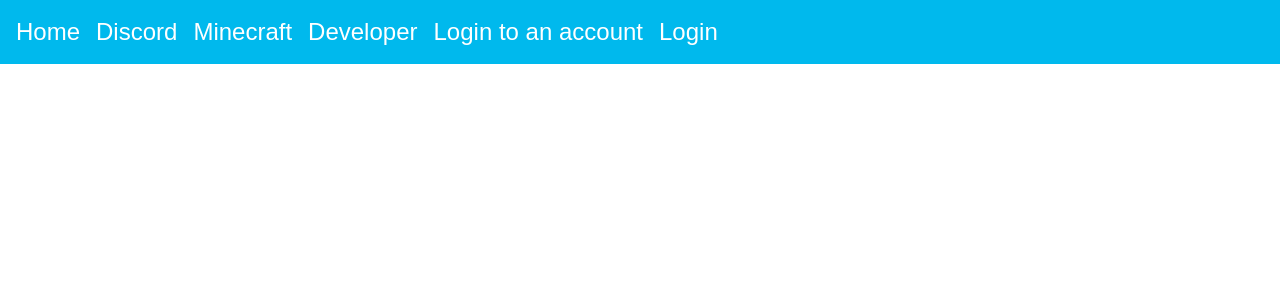
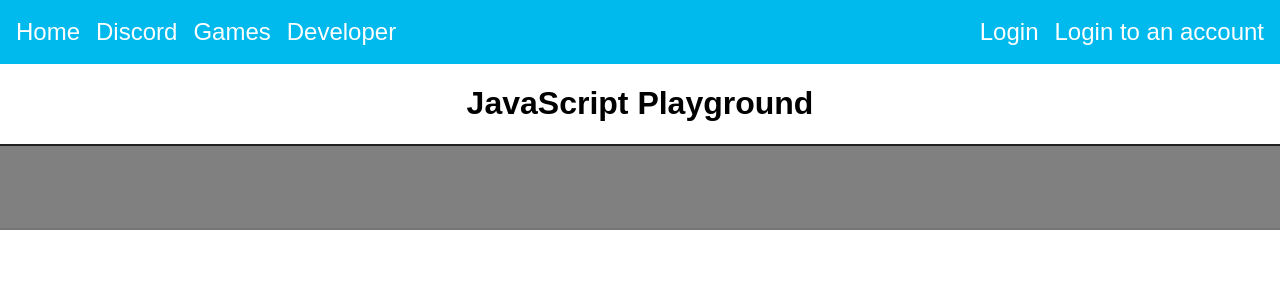
Before and after one commit to gitleolee/dytro, a React (Create React App) app: page /developer/jsplayground in a window 1280 px wide. Shown: the top 300 px of the page. Built offline with nearby package versions, Linux system fonts and the light colour scheme.

Commit message:
Big Changes BLAH

```diff
--- a/src/App.js
+++ b/src/App.js
@@ -8,7 +8,10 @@ import Chat from './components/Chat';
 import request from 'axios';
 import { URL } from './constants';
 import Minecraft from './components/minecraft';
+import MinecraftServer from './components/minecraft/Servers';
 import Developer from './components/Developer';
+import JSPlayground from './components/Developer/JavaScriptPlayground';
+import Games from './components/games';
 
 class App extends Component {
   state = {
@@ -51,10 +54,21 @@ class App extends Component {
         />
         <Route
           exact
+          path="/developer/jsplayground"
+          component={() => <JSPlayground />}
+        />
+        <Route
+          exact
           path="/developer"
           component={() => <Developer userId={userId} username={username} />}
         />
         <Route exact path="/games/minecraft" component={() => <Minecraft />} />
+        <Route
+          exact
+          path="/games/minecraft/servers"
+          component={() => <MinecraftServer />}
+        />
+        <Route exact path="/games" component={() => <Games />} />
         <Route
           exact
           path="/login"
--- /dev/null
+++ b/src/components/Developer/JavaScriptPlayground.js
@@ -0,0 +1,26 @@
+import React, { Component } from 'react';
+import { css } from 'emotion';
+
+export default class JSPlayground extends Component {
+  render() {
+    return (
+      <div
+        className={css`
+          display: flex;
+          flex-direction: column;
+          align-items: center;
+          justify-content: center;
+
+          input {
+            background-color: grey;
+            width: 100%;
+            height: 5rem;
+          }
+        `}
+      >
+        <h1>JavaScript Playground</h1>
+        <input id="CodeInput" />
+      </div>
+    );
+  }
+}
--- a/src/components/Header.js
+++ b/src/components/Header.js
@@ -45,7 +45,7 @@ export default class Header extends Component {
         >
           Discord
         </a>
-        <Link to="/games/minecraft">Minecraft</Link>
+        <Link to="/games">Games</Link>
         <Link to="/developer">Developer</Link>
         <div
           className={css`
@@ -53,16 +53,32 @@ export default class Header extends Component {
             align-items: center;
             height: 4rem;
             background: #00b9ed;
+            flex-direction: row-reverse;
+            width: 100%;
             a {
               margin-left: 1rem;
               margin-right: 0rem;
             }
             .green {
-              color: rgb(0, 255, 0);
+              color: white;
+              background-color: rgb(0, 255, 0);
+              justify-content: center;
+              text-align: center;
+              width: 50px;
+              height: 2rem;
+              border-radius: 5px;
+              padding-top: 0.25rem;
+            }
+            .Last {
+              margin-right: 1rem;
             }
           `}
         >
-          {userId ? <a>{username}</a> : <a>Login to an account</a>}
+          {userId ? (
+            <a className="Last">Welcome, {username}</a>
+          ) : (
+            <a className="Last">Login to an account</a>
+          )}
           {userId ? (
             <Link to="/chat" className="green">
               Talk
--- /dev/null
+++ b/src/components/games/index.js
@@ -0,0 +1,31 @@
+import React, { Component } from 'react';
+import { css } from 'emotion';
+import { Link } from 'react-router-dom';
+
+export default class Games extends Component {
+  render() {
+    return (
+      <div
+        className={css`
+          display: flex;
+          flex-direction: column;
+          align-items: center;
+          justify-content: center;
+          h2 {
+            color: grey;
+            font-size: 2rem;
+          }
+          a {
+            color: aqua;
+            text-decoration: none;
+            font-size: 2rem;
+          }
+        `}
+      >
+        <h1>Games</h1>
+        <h2>Pre-made Games and Dytro Games</h2>
+        <Link to="/games/minecraft">Minecraft</Link>
+      </div>
+    );
+  }
+}
--- a/src/components/minecraft/Servers.js
+++ b/src/components/minecraft/Servers.js
@@ -1,7 +1,7 @@
 import React, { Component } from 'react';
 import { css } from 'emotion';
 
-export default class Server extends Component {
+export default class MinecraftServer extends Component {
   render() {
     return (
       <div
@@ -15,14 +15,14 @@ export default class Server extends Component {
         <h1>Minecraft Servers</h1>
         <div
           className={css`
-            a {
+            p {
               text-decoration: none;
-              color: aqua;
+              color: rgb(0, 255, 255);
               font-size: 1.5rem;
             }
           `}
         >
-          <a>Servers</a>
+          <p>Hypixel: mc.hypixel.net</p>
         </div>
       </div>
     );
--- a/src/components/minecraft/index.js
+++ b/src/components/minecraft/index.js
@@ -1,5 +1,6 @@
 import React, { Component } from 'react';
 import { css } from 'emotion';
+import { Link } from 'react-router-dom';
 
 export default class Minecraft extends Component {
   render() {
@@ -22,7 +23,7 @@ export default class Minecraft extends Component {
             }
           `}
         >
-          <a>Servers</a>
+          <Link to="/games/minecraft/servers">Servers</Link>
         </div>
       </div>
     );
```
